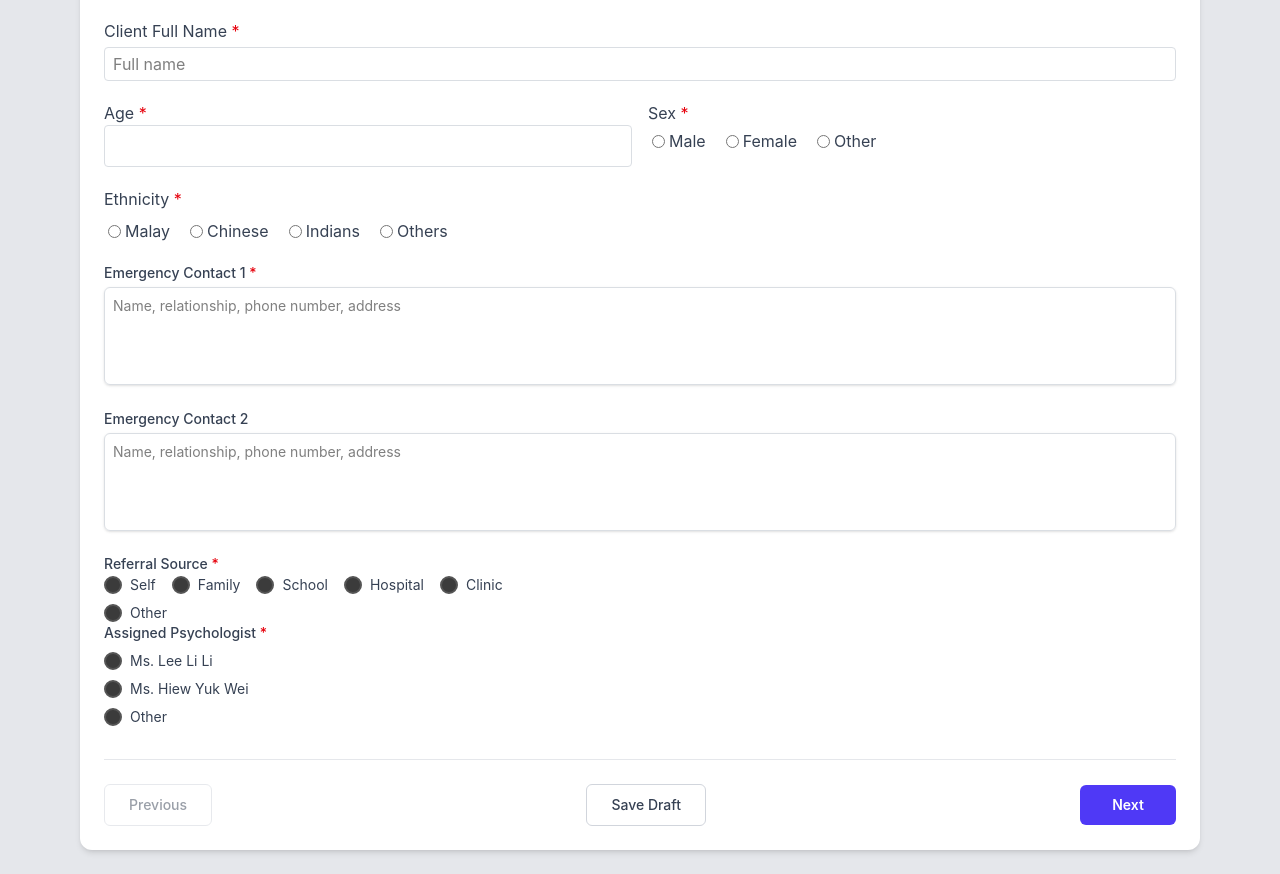
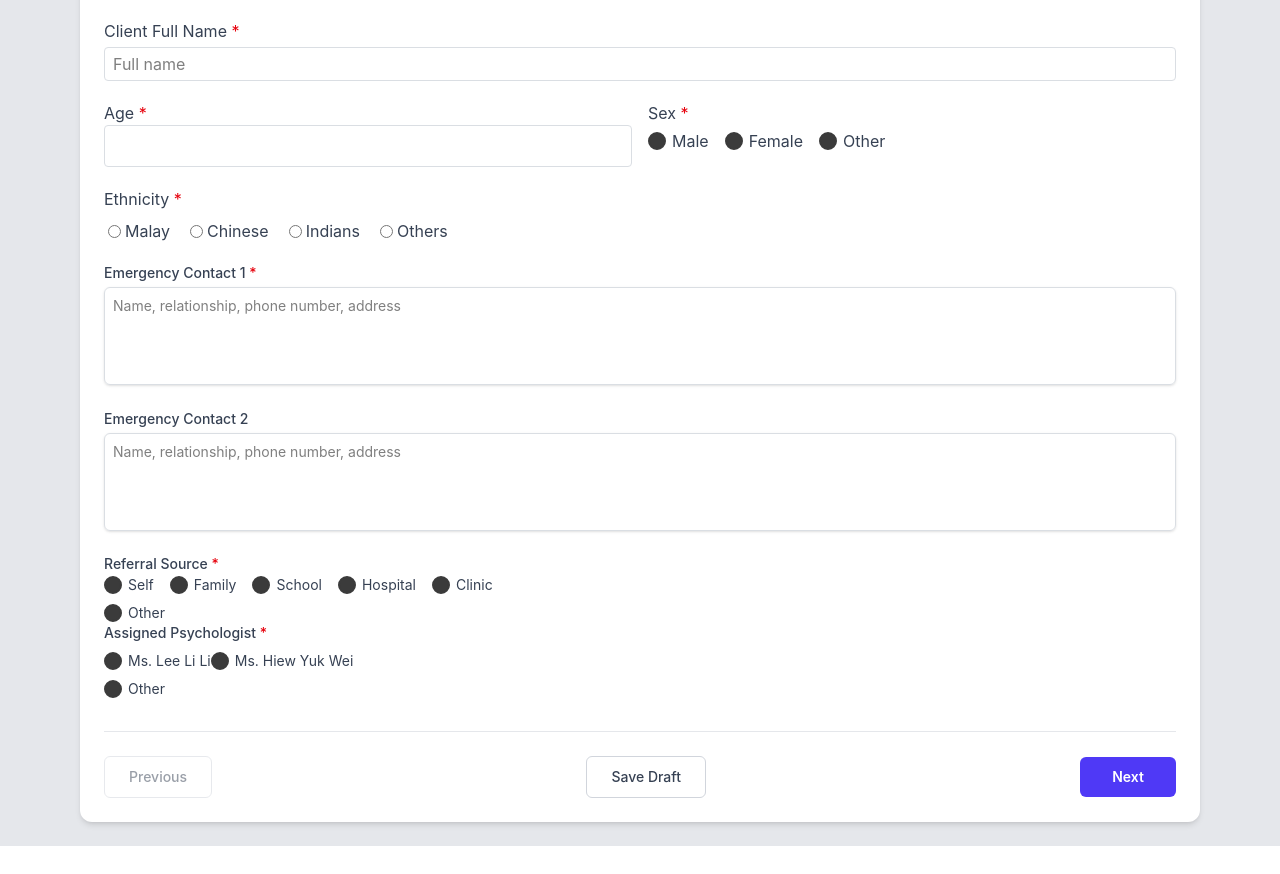
Before and after one commit to smileywrld/react-form, a React (Vite) app: page / in a window 1280 px wide. Shown: the part 568-1442 px from the top of the page. After the commit the page ends 1414 px from the top, so only its background shows below. Built offline with nearby package versions, Linux system fonts and the light colour scheme.

Commit message:
update 5 files

```diff
--- a/src/App.css
+++ b/src/App.css
@@ -188,33 +188,28 @@
 
 .custom-radio {
   appearance: none;
-  /* remove default style */
   -webkit-appearance: none;
-  /* Safari */
-
   width: 18px;
   height: 18px;
   border-radius: 50%;
   cursor: pointer;
-  border: solid 2px #555;
+  border: 2px solid #3B3B3B;
   background-color: #3B3B3B;
   position: relative;
   outline: none;
-  transition: all 0.2s ease;
+  transition: background-color 0.2s ease, border-color 0.2s ease, box-shadow 0.2s ease;
 }
 
-/* Checked state */
 .custom-radio:checked {
   border-color: #0E7AFE;
-  background: #0E7AFE;
+  background: #FFFFFF;
 }
 
-/* Inner dot */
 .custom-radio:checked::before {
   content: "";
-  width: 10px;
-  height: 10px;
-  background: white;
+  width: 8px;
+  height: 8px;
+  background: #0E7AFE;
   border-radius: 50%;
   position: absolute;
   top: 50%;
@@ -222,7 +217,12 @@
   transform: translate(-50%, -50%);
 }
 
-/* Focus effect */
 .custom-radio:focus-visible {
   box-shadow: 0 0 0 3px rgba(14, 122, 254, 0.3);
 }
+
+.radio-option {
+  display: inline-flex;
+  align-items: center;
+  gap: 0.375rem;
+}
--- a/src/components/BasicInformation/AssignedPsychologistSection.jsx
+++ b/src/components/BasicInformation/AssignedPsychologistSection.jsx
@@ -7,7 +7,7 @@ const AssignedPsychologistSection = ({ formik }) => {
 				Assigned Psychologist <span className="text-red-600">*</span>
 			</label>
 			<div className="space-y-2">
-				<div className="flex items-center">
+				<label className="radio-option">
 					<input
 						type="radio"
 						name="assignedPsychologist"
@@ -17,15 +17,12 @@ const AssignedPsychologistSection = ({ formik }) => {
 						onChange={formik.handleChange}
 						className="custom-radio"
 					/>
-					<label
-						htmlFor="psychMsLee"
-						className="ml-2 block text-sm text-gray-700"
-					>
+					<span className="block text-sm text-gray-700">
 						Ms. Lee Li Li
-					</label>
-				</div>
+					</span>
+				</label>
 
-				<div className="flex items-center">
+				<label className="radio-option">
 					<input
 						type="radio"
 						name="assignedPsychologist"
@@ -35,16 +32,13 @@ const AssignedPsychologistSection = ({ formik }) => {
 						onChange={formik.handleChange}
 						className="custom-radio"
 					/>
-					<label
-						htmlFor="psychMsHiew"
-						className="ml-2 block text-sm text-gray-700"
-					>
+					<span className="block text-sm text-gray-700">
 						Ms. Hiew Yuk Wei
-					</label>
-				</div>
+					</span>
+				</label>
 
 				<div className="flex items-start">
-					<div className="flex items-center">
+					<label className="radio-option">
 						<input
 							type="radio"
 							name="assignedPsychologist"
@@ -54,13 +48,10 @@ const AssignedPsychologistSection = ({ formik }) => {
 							onChange={formik.handleChange}
 							className="custom-radio"
 						/>
-						<label
-							htmlFor="psychOther"
-							className="ml-2 block text-sm text-gray-700"
-						>
+						<span className="block text-sm text-gray-700">
 							Other
-						</label>
-					</div>
+						</span>
+					</label>
 
 					{formik.values.assignedPsychologist === "other" && (
 						<div className="ml-6 mt-2 w-full">
--- a/src/components/BasicInformation/ClientDetailsSection.jsx
+++ b/src/components/BasicInformation/ClientDetailsSection.jsx
@@ -37,38 +37,38 @@ const ClientDetailsSection = ({ formik }) => {
 						Sex <span className="text-red-600">*</span>
 					</label>
 					<div className="mt-1 flex flex-wrap gap-4">
-						<label className="text-[#364153] flex items-center">
+						<label className="radio-option text-[#364153]">
 							<input
 								type="radio"
 								name="sex"
 								value="Male"
 								checked={formik.values.sex === "Male"}
 								onChange={formik.handleChange}
-								className="mx-1"
+								className="custom-radio"
 							/>
 							Male
 						</label>
 
-						<label className="text-[#364153] flex items-center">
+						<label className="radio-option text-[#364153]">
 							<input
 								type="radio"
 								name="sex"
 								value="Female"
 								checked={formik.values.sex === "Female"}
 								onChange={formik.handleChange}
-								className="mx-1"
+								className="custom-radio"
 							/>
 							Female
 						</label>
 
-						<label className="text-[#364153] flex items-center">
+						<label className="radio-option text-[#364153]">
 							<input
 								type="radio"
 								name="sex"
 								value="Other"
 								checked={formik.values.sex === "Other"}
 								onChange={formik.handleChange}
-								className="mx-1"
+								className="custom-radio"
 							/>
 							Other
 						</label>
--- a/src/components/BasicInformation/ReferralSection.jsx
+++ b/src/components/BasicInformation/ReferralSection.jsx
@@ -9,7 +9,7 @@ const ReferralSection = ({ formik }) => {
 					Referral Source <span className="text-red-600">*</span>
 				</label>
 				<div className="flex flex-wrap gap-x-4 gap-y-2">
-					<div className="flex items-center">
+					<label className="radio-option">
 						<input
 							type="radio"
 							name="referralSource"
@@ -19,15 +19,12 @@ const ReferralSection = ({ formik }) => {
 							onChange={formik.handleChange}
 							className="custom-radio"
 						/>
-						<label
-							htmlFor="referralSelf"
-							className="ml-2 block text-sm text-gray-700"
-						>
+						<span className="block text-sm text-gray-700">
 							Self
+						</span>
 					</label>
-					</div>
 
-					<div className="flex items-center">
+					<label className="radio-option">
 						<input
 							type="radio"
 							name="referralSource"
@@ -37,15 +34,12 @@ const ReferralSection = ({ formik }) => {
 							onChange={formik.handleChange}
 							className="custom-radio"
 						/>
-						<label
-							htmlFor="referralFamily"
-							className="ml-2 block text-sm text-gray-700"
-						>
+						<span className="block text-sm text-gray-700">
 							Family
+						</span>
 					</label>
-					</div>
 
-					<div className="flex items-center">
+					<label className="radio-option">
 						<input
 							type="radio"
 							name="referralSource"
@@ -55,15 +49,12 @@ const ReferralSection = ({ formik }) => {
 							onChange={formik.handleChange}
 							className="custom-radio"
 						/>
-						<label
-							htmlFor="referralSchool"
-							className="ml-2 block text-sm text-gray-700"
-						>
+						<span className="block text-sm text-gray-700">
 							School
+						</span>
 					</label>
-					</div>
 
-					<div className="flex items-center">
+					<label className="radio-option">
 						<input
 							type="radio"
 							name="referralSource"
@@ -73,15 +64,12 @@ const ReferralSection = ({ formik }) => {
 							onChange={formik.handleChange}
 							className="custom-radio"
 						/>
-						<label
-							htmlFor="referralHospital"
-							className="ml-2 block text-sm text-gray-700"
-						>
+						<span className="block text-sm text-gray-700">
 							Hospital
+						</span>
 					</label>
-					</div>
 
-					<div className="flex items-center">
+					<label className="radio-option">
 						<input
 							type="radio"
 							name="referralSource"
@@ -91,16 +79,13 @@ const ReferralSection = ({ formik }) => {
 							onChange={formik.handleChange}
 							className="custom-radio"
 						/>
-						<label
-							htmlFor="referralClinic"
-							className="ml-2 block text-sm text-gray-700"
-						>
+						<span className="block text-sm text-gray-700">
 							Clinic
+						</span>
 					</label>
-					</div>
 
 					<div className="flex w-full flex-col gap-2 sm:flex-row sm:items-start">
-						<div className="flex items-center">
+						<label className="radio-option">
 							<input
 								type="radio"
 								name="referralSource"
@@ -110,13 +95,10 @@ const ReferralSection = ({ formik }) => {
 								onChange={formik.handleChange}
 								className="custom-radio"
 							/>
-							<label
-								htmlFor="referralOther"
-								className="ml-2 block text-sm text-gray-700"
-							>
+							<span className="block text-sm text-gray-700">
 								Other
+							</span>
 						</label>
-						</div>
 
 						{formik.values.referralSource === "other" && (
 							<div className="w-full sm:ml-6 sm:mt-0">
--- a/src/components/CaseSections/MentalStatusExamination.jsx
+++ b/src/components/CaseSections/MentalStatusExamination.jsx
@@ -144,7 +144,7 @@ const MentalStatusExamination = () => {
 						<label className="block text-sm font-medium text-gray-700 mb-3">
 							Orientation - Time <span className="text-red-500">*</span>
 						</label>
-						<div className="space-y-3">
+						<div className="space-y-3 flex flex-col">
 							{["Oriented", "Disoriented"].map((opt) => (
 								<label key={opt} className="inline-flex items-center gap-2">
 									<input
@@ -166,7 +166,7 @@ const MentalStatusExamination = () => {
 						<label className="block text-sm font-medium text-gray-700 mb-3">
 							Orientation - Place <span className="text-red-500">*</span>
 						</label>
-						<div className="space-y-3">
+						<div className="space-y-3 flex flex-col">
 							{["Oriented", "Disoriented"].map((opt) => (
 								<label key={opt} className="inline-flex items-center gap-2">
 									<input
@@ -188,7 +188,7 @@ const MentalStatusExamination = () => {
 						<label className="block text-sm font-medium text-gray-700 mb-3">
 							Orientation - Person <span className="text-red-500">*</span>
 						</label>
-						<div className="space-y-3">
+						<div className="space-y-3 flex flex-col">
 							{["Oriented", "Disoriented"].map((opt) => (
 								<label key={opt} className="inline-flex items-center gap-2">
 									<input
```
Lines whose indentation alone changed are shown as unchanged.
